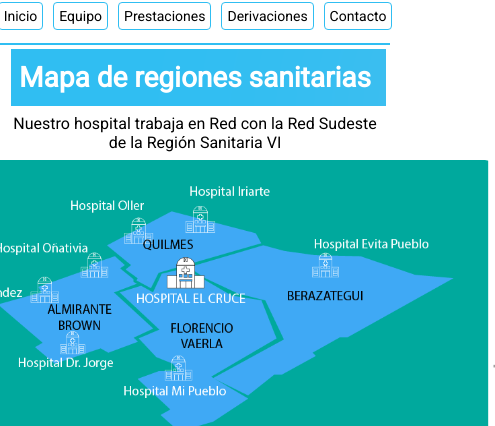
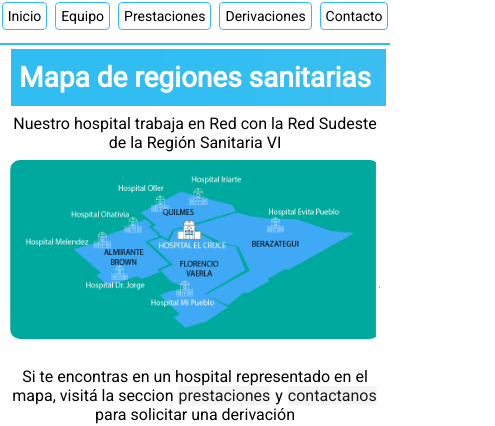
Before and after one commit to GastonMontecino/CursoCODER_DesarrolloWEB_Pre-entregable03, a plain HTML site: page html/derivaciones.html in a window 390 px wide. Shown: the part 75-501 px from the top of the page, 495 px wide, since content can reach past the window. Drawn offline with Linux system fonts and the light colour scheme.

Commit message:
Commit con retoque de header mobile y regiones img mobile

```diff
--- a/scss/layout/_header.scss
+++ b/scss/layout/_header.scss
@@ -78,7 +78,7 @@ header{
                 text-decoration: none;
                 font-family:'Roboto', sans-serif;
                 font-size: 14px;
-                margin: 5px;
+                margin: 4px;
                 border: solid 1.5px #30bef2;
                 border-radius: 4px;
                 padding: 5px;
--- a/scss/layout/_section.scss
+++ b/scss/layout/_section.scss
@@ -27,7 +27,7 @@ body{
                 display: flex;
                 justify-content: center;
                     .regiones{
-                        //width: 600px;
+                        width: 750px;
                         margin-bottom: 20px;
                         border-radius: 10px;
                             }
@@ -147,6 +147,7 @@ section{
             border: 1px solid #f4f4f4;
             border-radius: 1em;
             ul{
+                //Tomara valores de list style, fuente, hover, etc, de la siguiente ul//
                 li{
             label{
                 display: inline-block;
@@ -171,7 +172,7 @@ section{
                 }
             }
         }
-
+      //section prestaciones.html
         ul{
             list-style: none;
             margin-bottom: 80px;
@@ -287,7 +288,7 @@ section{
                     display: flex;
                     justify-content: center;
                         .regiones{
-                            width: 600px;
+                            width: 370px;
                             margin-bottom: 20px;
                             border-radius: 10px;
                                 }
@@ -407,6 +408,7 @@ section{
                 border: 1px solid #f4f4f4;
                 border-radius: 1em;
                 ul{
+                    //Tomara valores de fuente, hover, etc, de la siguiente ul//
                     li{
                 label{
                     display: inline-block;
```
Also changed, not shown: css/style.css, 1 other file.
